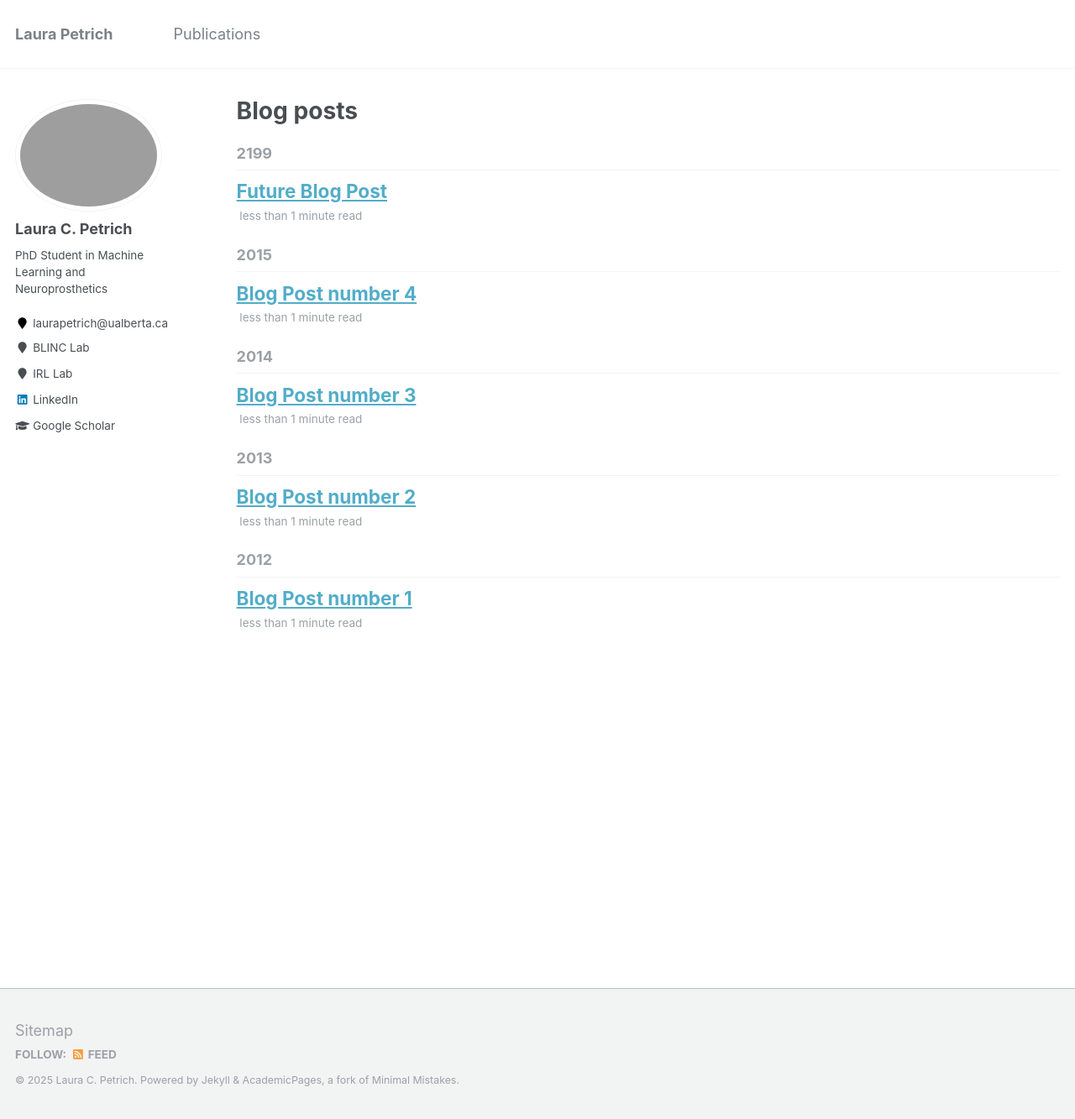
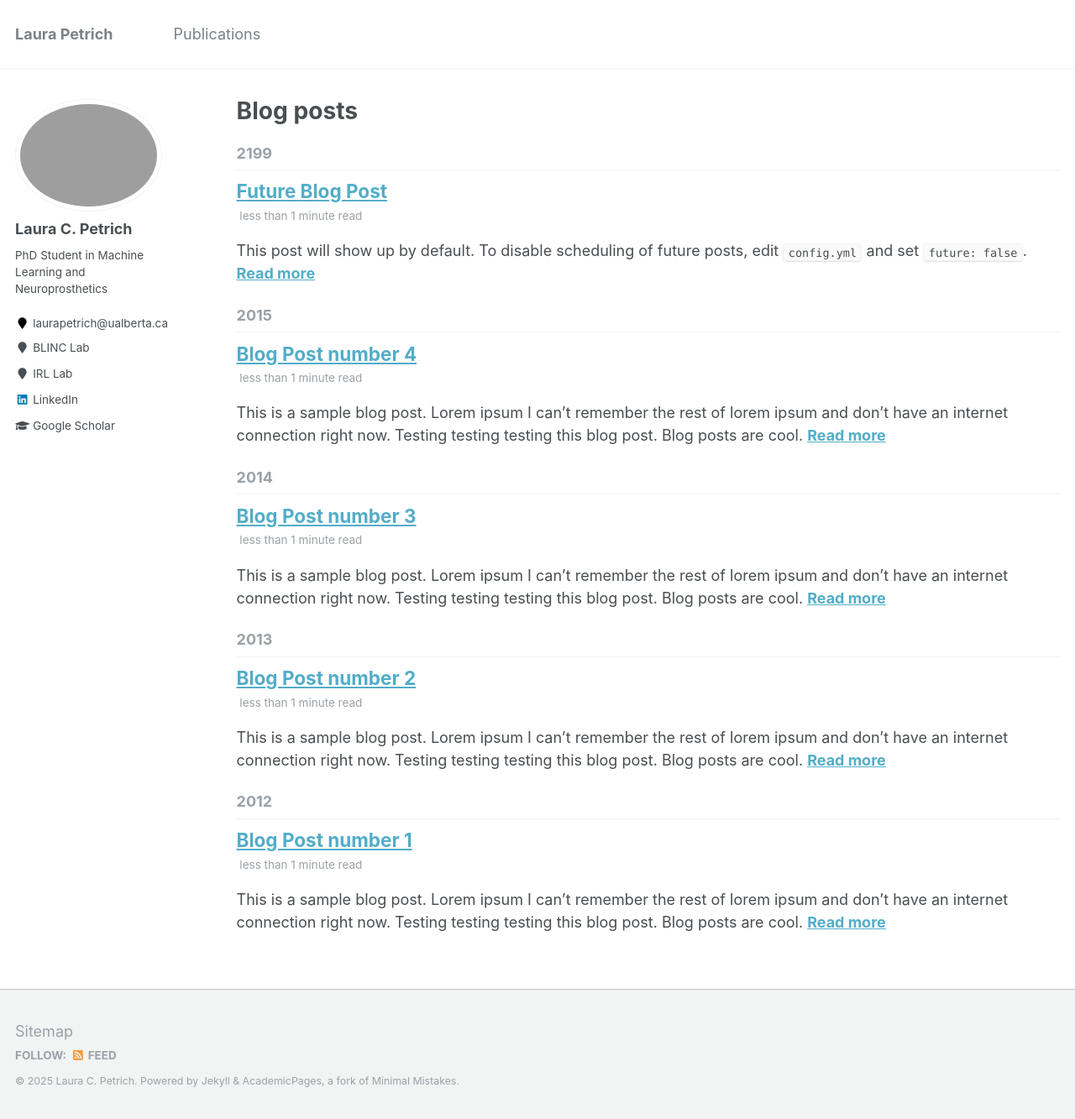
Before and after one commit to lpetrich/lpetrich.github.io, a Jekyll site: the page built from _pages/year-archive.html, in a window 1280 px wide and 1333 px high. Shown: the whole window at 84% size. Built offline with Jekyll 4.4.1, drawn with Linux system fonts in a browser that asks for light colours.

Commit message:
enable readmore

```diff
--- a/_config.yml
+++ b/_config.yml
@@ -18,7 +18,7 @@ teaser                   :  # filename of teaser fallback teaser image placed in
 breadcrumbs              : false # true, false (default)
 words_per_minute         : 160
 future                   : true
-read_more                : "disabled" # if enabled, adds "Read more" links to excerpts
+read_more                : "enabled" # if enabled, adds "Read more" links to excerpts
 talkmap_link             : false #change to true to add link to talkmap on talks page
 comments:
   provider               : # false (default), "disqus", "discourse", "facebook", "google-plus", "staticman", "custom"
--- a/_includes/archive-single.html
+++ b/_includes/archive-single.html
@@ -42,11 +42,11 @@
           <p> {{ post.type }}, <i>{{ post.venue }}</i>, {{ post.date | default: "1900-01-01" | date: "%Y" }} </p>
         {% endif %}
 
-    <!-- {% if post.excerpt and site.read_more != 'enabled' %}
+    {% if post.excerpt and site.read_more != 'enabled' %}
     <p class="archive__item-excerpt" itemprop="description">{{ post.excerpt | markdownify }}</p>
     {% elsif post.excerpt and site.read_more == 'enabled' %}
     <p class="archive__item-excerpt" itemprop="description"><p>{{ post.excerpt | markdownify | remove: '<p>' | remove: '</p>' }}<strong><a href="{{ base_path }}{{ post.url }}" rel="permalink"> Read more</a></strong></p></p>
-    {% endif %} -->
+    {% endif %}
 
     {% if post.citation and post.paperurl %}
       <p>{{ post.citation }} <a href=" {{ post.paperurl }} "><u>Download PDF here.</u></a></p>
```
